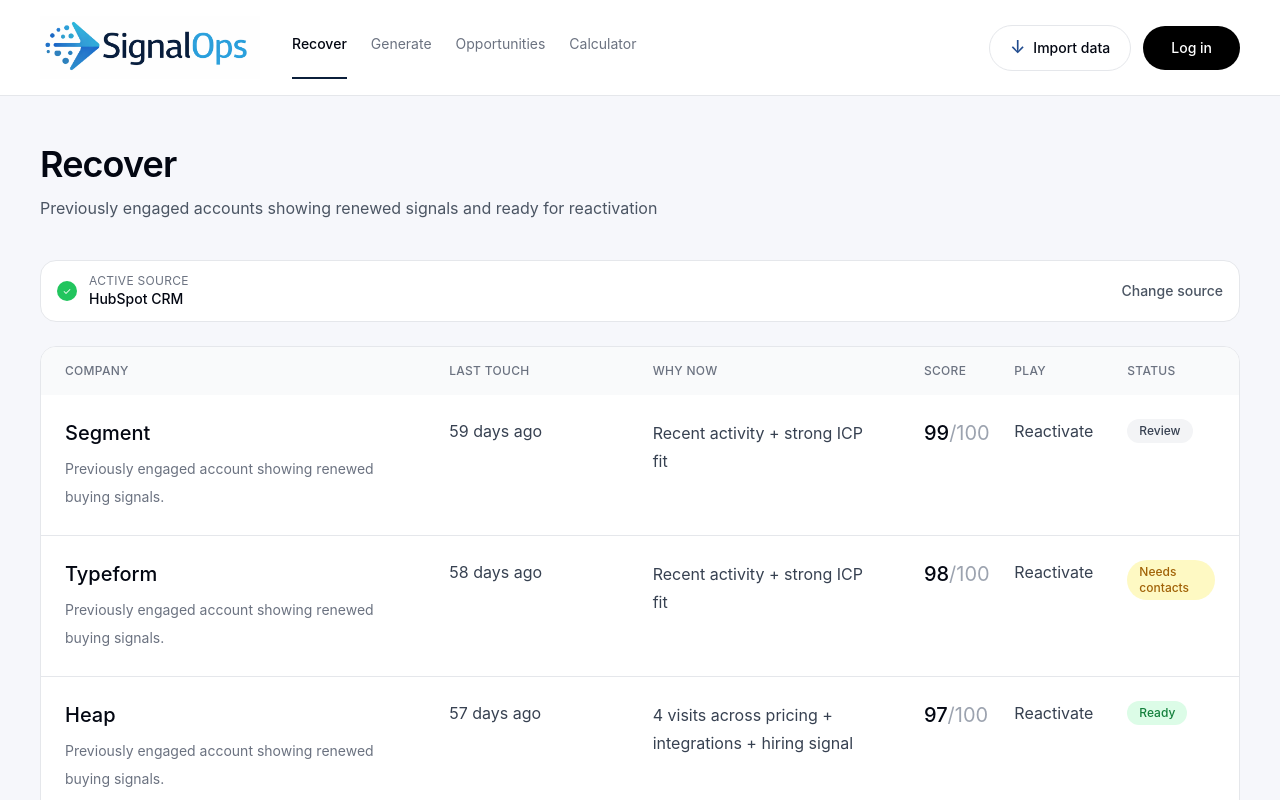
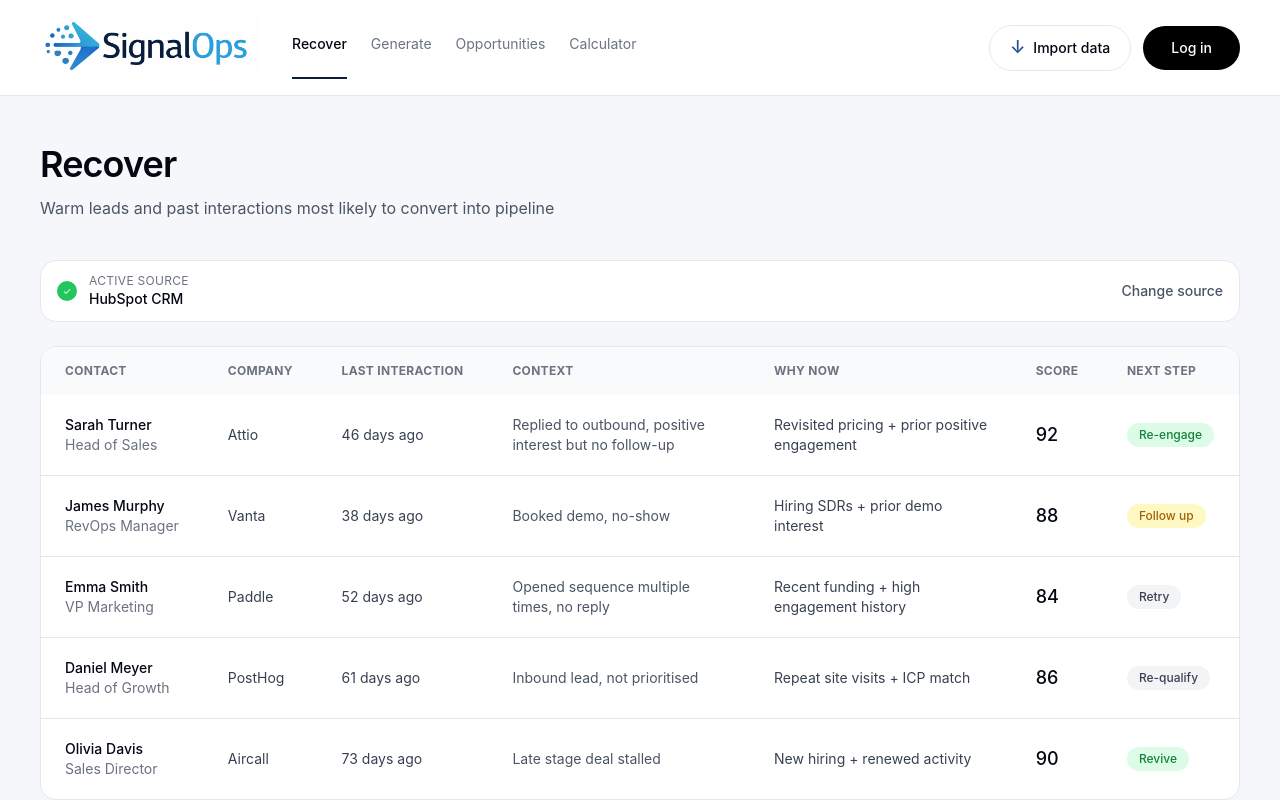
Before and after one commit to powerstephen/SignalOps, a Next.js app: page / in a window 1280 px wide. Shown: the top 800 px of the page. Built offline with nearby package versions, Linux system fonts and the light colour scheme.

Commit message:
Update page.tsx

```diff
--- a/app/page.tsx
+++ b/app/page.tsx
@@ -1,19 +1,18 @@
 import Link from "next/link";
 import PageContainer from "@/components/page-container";
 import WorkspaceSourceBanner from "@/components/workspace-source-banner";
-import { accounts } from "@/lib/accounts";
+import { recoverLeads } from "@/lib/recover-leads";
 
 function Badge({
   label,
   variant,
 }: {
   label: string;
-  variant: "default" | "green" | "blue" | "yellow";
+  variant: "default" | "green" | "yellow";
 }) {
   const styles = {
     default: "bg-gray-100 text-gray-700",
     green: "bg-green-100 text-green-700",
-    blue: "bg-blue-100 text-blue-700",
     yellow: "bg-yellow-100 text-yellow-700",
   };
 
@@ -26,72 +25,80 @@
   );
 }
 
-const recoverAccounts = [...accounts]
-  .filter((account) => account.type === "existing")
-  .sort((a, b) => b.score - a.score);
+function NextStepBadge({ nextStep }: { nextStep: string }) {
+  if (nextStep === "Re-engage") {
+    return <Badge label="Re-engage" variant="green" />;
+  }
+
+  if (nextStep === "Follow up") {
+    return <Badge label="Follow up" variant="yellow" />;
+  }
+
+  if (nextStep === "Retry with new angle") {
+    return <Badge label="Retry" variant="default" />;
+  }
+
+  if (nextStep === "Revive deal") {
+    return <Badge label="Revive" variant="green" />;
+  }
+
+  return <Badge label="Re-qualify" variant="default" />;
+}
 
 export default function RecoverPage() {
   return (
     <PageContainer
       title="Recover"
-      subtitle="Previously engaged accounts showing renewed signals and ready for reactivation"
+      subtitle="Warm leads and past interactions most likely to convert into pipeline"
     >
       <WorkspaceSourceBanner />
 
       <div className="overflow-hidden rounded-2xl border border-gray-200 bg-white">
-        <table className="w-full table-fixed text-sm">
+        <table className="w-full text-sm">
           <thead className="bg-gray-50 text-left text-xs uppercase tracking-wide text-gray-500">
             <tr>
-              <th className="w-[34%] px-6 py-4 font-medium">Company</th>
-              <th className="w-[18%] px-6 py-4 font-medium">Last touch</th>
-              <th className="w-[24%] px-6 py-4 font-medium">Why now</th>
-              <th className="w-[8%] px-6 py-4 font-medium">Score</th>
-              <th className="w-[10%] px-6 py-4 font-medium">Play</th>
-              <th className="w-[12%] px-6 py-4 font-medium">Status</th>
+              <th className="px-6 py-4">Contact</th>
+              <th className="px-6 py-4">Company</th>
+              <th className="px-6 py-4">Last interaction</th>
+              <th className="px-6 py-4">Context</th>
+              <th className="px-6 py-4">Why now</th>
+              <th className="px-6 py-4">Score</th>
+              <th className="px-6 py-4">Next step</th>
             </tr>
           </thead>
 
           <tbody className="divide-y divide-gray-200">
-            {recoverAccounts.map((account) => (
-              <tr key={account.id} className="transition hover:bg-gray-50">
-                <td className="px-6 py-6 align-top">
-                  <Link href={`/account/${account.id}`} className="block">
-                    <div className="text-xl font-medium text-gray-950 hover:underline">
-                      {account.name}
+            {recoverLeads.map((lead) => (
+              <tr key={lead.id} className="transition hover:bg-gray-50">
+                <td className="px-6 py-5">
+                  <Link href={`/contact/${lead.id}`} className="block">
+                    <div className="font-medium text-gray-950 hover:underline">
+                      {lead.name}
                     </div>
-                    <div className="mt-2 max-w-xl text-sm leading-7 text-gray-500">
-                      {account.summary}
-                    </div>
+                    <div className="text-sm text-gray-500">{lead.role}</div>
                   </Link>
                 </td>
 
-                <td className="px-6 py-6 align-top text-base text-gray-700">
-                  {account.lastTouched ?? "—"}
+                <td className="px-6 py-5 text-gray-700">{lead.company}</td>
+
+                <td className="px-6 py-5 text-gray-700">
+                  {lead.lastInteraction}
                 </td>
 
-                <td className="px-6 py-6 align-top text-base leading-7 text-gray-700">
-                  {account.whyNow}
+                <td className="px-6 py-5 max-w-[260px] text-gray-600">
+                  {lead.interactionSummary}
                 </td>
 
-                <td className="px-6 py-6 align-top text-xl font-medium text-gray-950">
-                  {account.score}
-                  <span className="font-normal text-gray-400">/100</span>
+                <td className="px-6 py-5 max-w-[260px] text-gray-700">
+                  {lead.whyNow}
                 </td>
 
-                <td className="px-6 py-6 align-top text-base text-gray-700">
-                  {account.recommendedPlay}
+                <td className="px-6 py-5 text-lg font-medium text-gray-950">
+                  {lead.score}
                 </td>
 
-                <td className="px-6 py-6 align-top">
-                  {account.status === "ready" && (
-                    <Badge label="Ready" variant="green" />
-                  )}
-                  {account.status === "needs_contacts" && (
-                    <Badge label="Needs contacts" variant="yellow" />
-                  )}
-                  {account.status === "review" && (
-                    <Badge label="Review" variant="default" />
-                  )}
+                <td className="px-6 py-5">
+                  <NextStepBadge nextStep={lead.nextStep} />
                 </td>
               </tr>
             ))}
```
